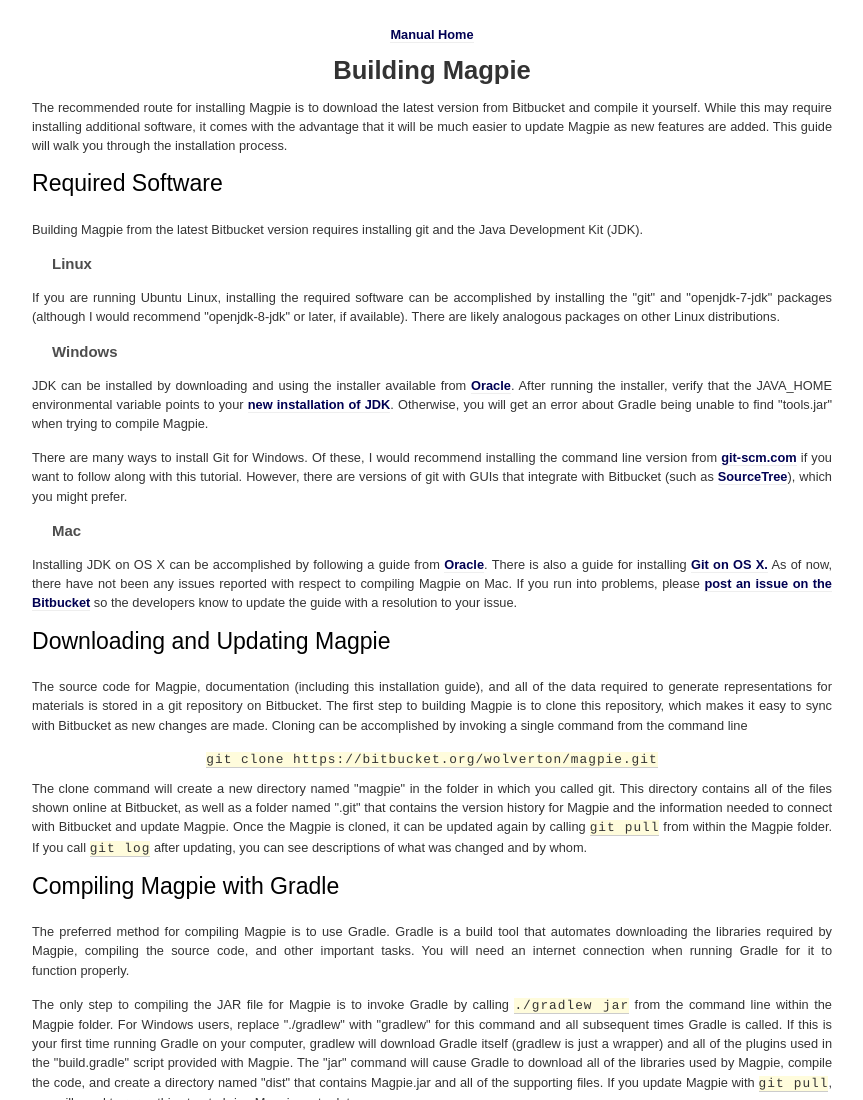
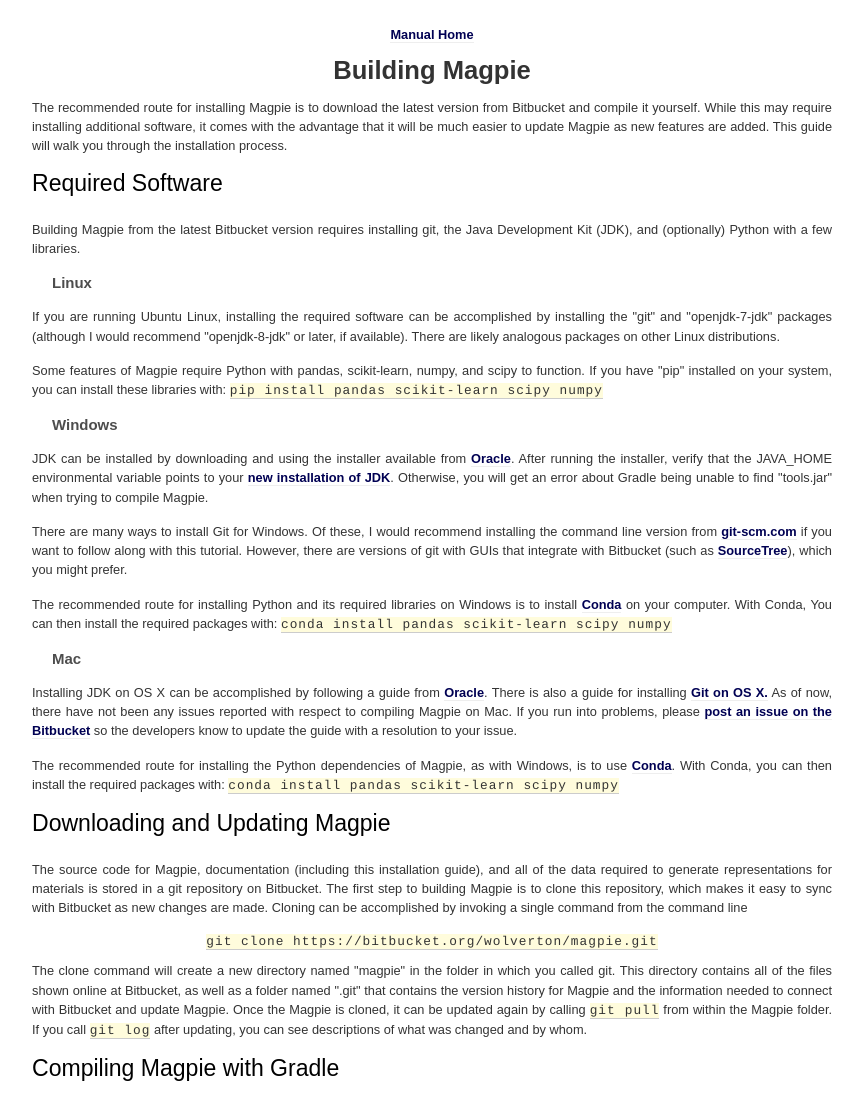
Before and after one commit to zankzeke/magpie, a plain HTML site: page doc/installation.html in a window 1280 px wide. Shown: the top 1100 px of the page, without its empty margins (208-1071 px from the left). Drawn offline with Linux system fonts and the light colour scheme.

Commit message:
Added instructions for installing Python libraries

```diff
--- a/doc/installation.html
+++ b/doc/installation.html
@@ -17,13 +17,17 @@
 
 	<h2>Required Software</h2>
 
-	<p>Building Magpie from the latest Bitbucket version requires installing git and the Java Development Kit (JDK).</p>
+	<p>Building Magpie from the latest Bitbucket version requires installing git, the Java Development Kit (JDK), and (optionally)
+	Python with a few libraries.</p>
 
 	<h3>Linux</h3>
 
 	<p>If you are running Ubuntu Linux, installing the required software can be accomplished by installing the "git" and
 		"openjdk-7-jdk" packages (although I would recommend "openjdk-8-jdk" or later, if available). There are likely
 		analogous packages on other Linux distributions.</p>
+
+	<p>Some features of Magpie require Python with pandas, scikit-learn, numpy, and scipy to function. If you have "pip" installed
+	on your system, you can install these libraries with: <code>pip install pandas scikit-learn scipy numpy</code></p>
 
 	<h3>Windows</h3>
 
@@ -40,6 +44,10 @@
 	However, there are versions of git with GUIs that integrate with Bitbucket (such as
 	<a href="https://www.sourcetreeapp.com/">SourceTree</a>), which you might prefer.</p>
 
+	<p>The recommended route for installing Python and its required libraries on Windows is to install
+	<a href="https://conda.io/docs/install/quick.html#windows-miniconda-install">Conda</a> on your computer. With Conda, You
+	can then install the required packages with: <code>conda install pandas scikit-learn scipy numpy</code></p>
+
 	<h3>Mac</h3>
 
 	<p>
@@ -49,6 +57,10 @@
 		please <a href="https://bitbucket.org/wolverton/magpie/issues">post an issue on the Bitbucket</a> so the developers know
 		to update the guide with a resolution to your issue.
 	</p>
+
+	<p>The recommended route for installing the Python dependencies of Magpie, as with Windows, is to use
+	<a href="https://conda.io/docs/install/quick.html#os-x-miniconda-install">Conda</a>. With Conda, you
+	can then install the required packages with: <code>conda install pandas scikit-learn scipy numpy</code></p>
 
 	<h2>Downloading and Updating Magpie</h2>
 
```
Also changed, not shown: doc/index.html (+4 -0 lines).
